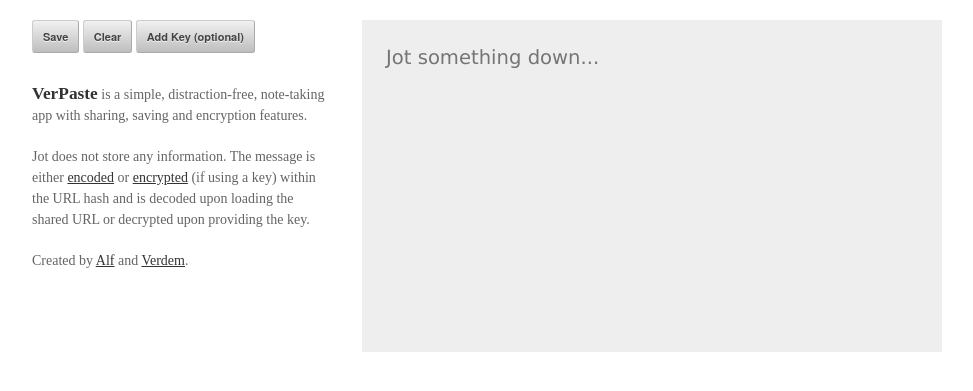
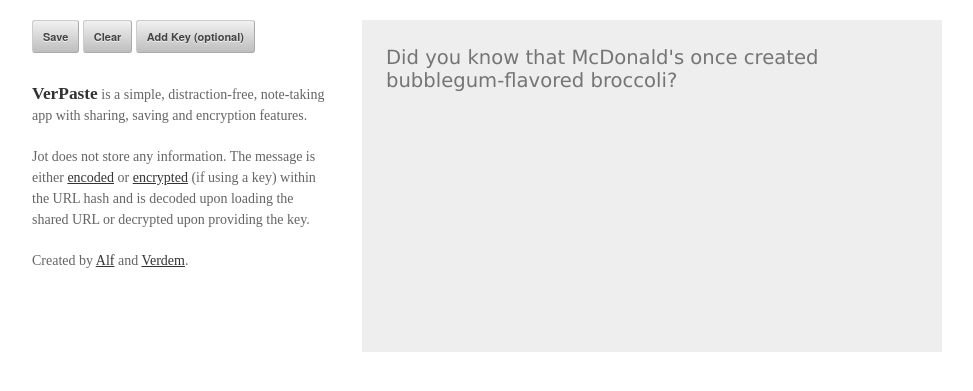
Before and after one commit to Verdem-crypto/verdem-crypto.github.io, a Jekyll site: the page verpaste/index.html, which Jekyll copies as it is, in a window 1280 px wide. Shown: the top 391 px of the page, without its empty margins (158-1131 px from the left). Built offline with Jekyll 4.4.1, drawn with Linux system fonts in a browser that asks for light colours; nearby versions of some CDN libraries; some web fonts are replaced.

Commit message:
Update index.html

```diff
--- a/verpaste/index.html
+++ b/verpaste/index.html
@@ -45,7 +45,7 @@
 
       </div>
       <div id="write-content" class="ten columns">
-          <textarea id="write-text" placeholder="Jot something down..."></textarea>
+          <textarea id="write-text" placeholder="Did you know that McDonald's once created bubblegum-flavored broccoli?"></textarea>
       </div>
   </div>
   </body>
```
Also changed, not shown: other parts of verpaste/index.html (+1 -1 lines).
